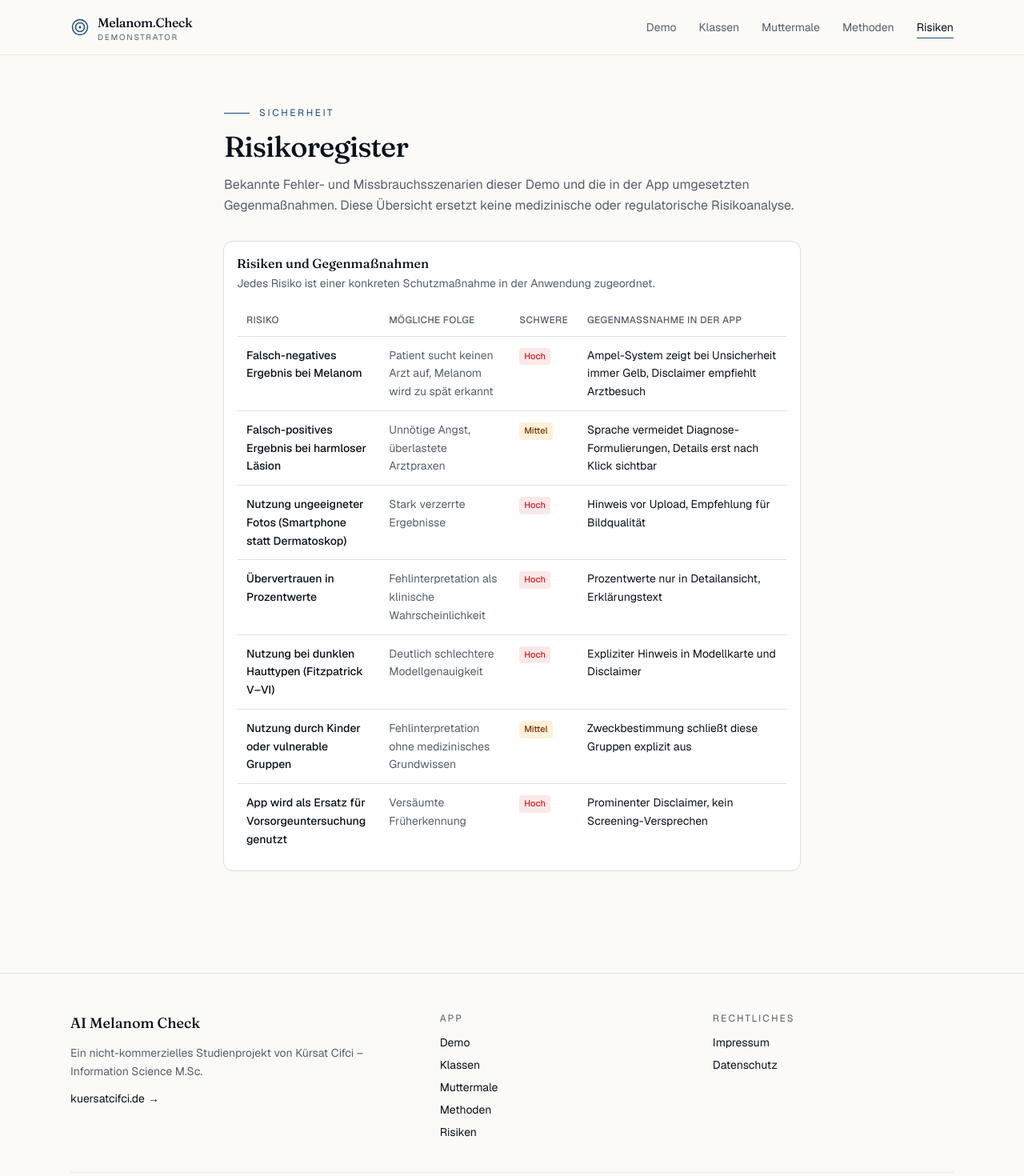
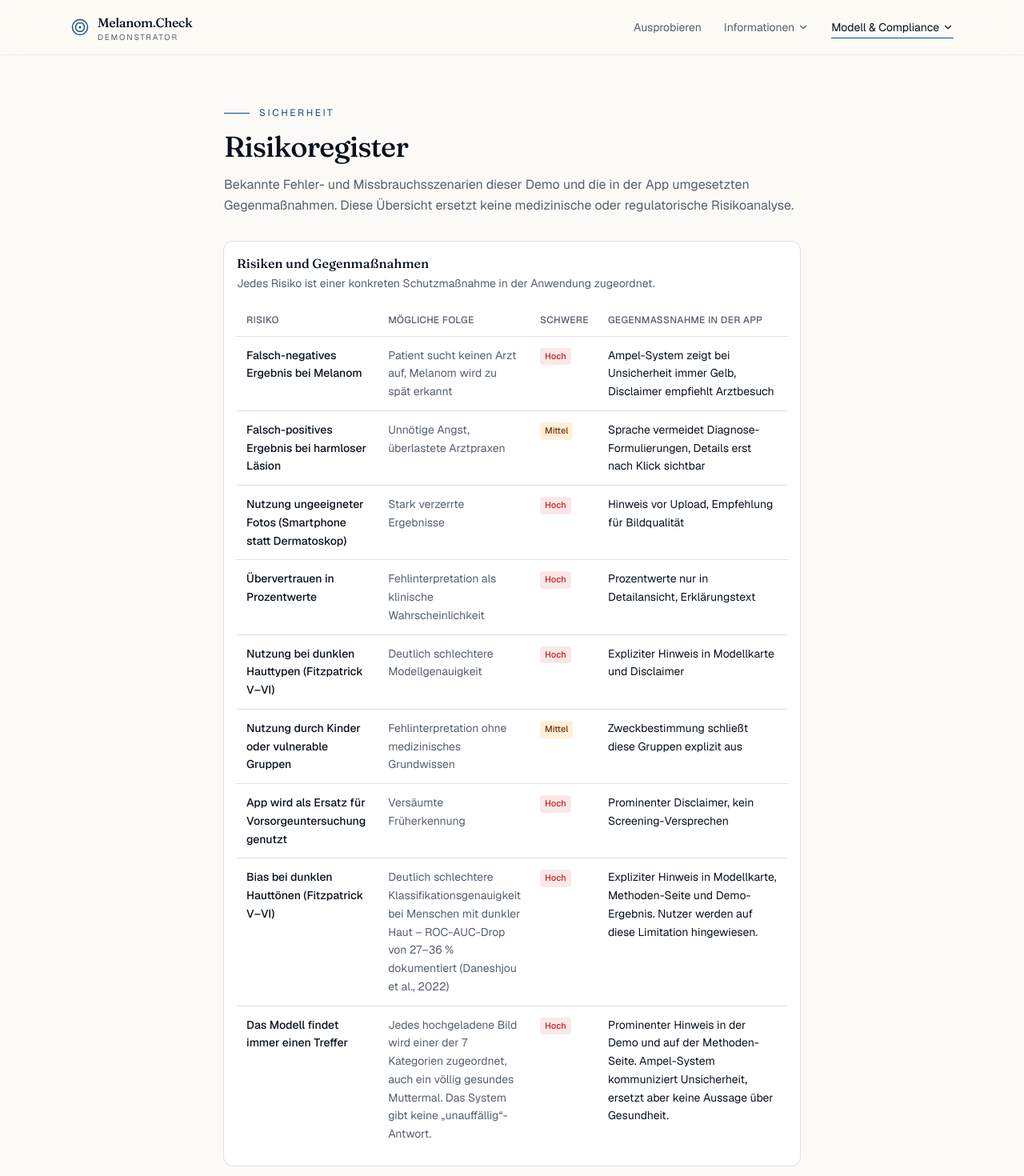
Before and after one commit to kuersatcifci/ai-melanom-check, a Next.js app: page /risk in a window 1280 px wide. Shown: the top 1470 px of the page at 80% size. Built offline with nearby package versions, Linux system fonts and the light colour scheme.

Commit message:
Restructure nav: Ausprobieren/Informationen/Modell&Compliance, fix H1, add bias risks, SVG aria-labels, meta tags

```diff
--- a/src/app/demo/page.tsx
+++ b/src/app/demo/page.tsx
@@ -1,9 +1,9 @@
 import DemoClient from "./DemoClient";
 
 export const metadata = {
-  title: "Live-Demo – AI Melanom Check",
+  title: "Muttermal-Check – AI Melanom Check",
   description:
-    "Live-Demo zur Hautläsionsklassifikation: Bild in den Browser laden, Vision-Transformer-Modell läuft lokal ohne Server-Upload, Ergebnis als Ampel-Lesart.",
+    "KI-basierte Hautläsionsklassifikation im Browser. Kein Upload, keine Diagnose, vollständig lokal.",
   alternates: { canonical: "/demo" },
 };
 
--- a/src/app/klassen/page.tsx
+++ b/src/app/klassen/page.tsx
@@ -5,7 +5,7 @@ import { CLASSES } from "@/lib/classes";
 export const metadata = {
   title: "Hautläsionen im Überblick – AI Melanom Check",
   description:
-    "Sieben dermatoskopische Kategorien aus dem HAM10000-Datensatz: von gutartig bis bösartig mit Direktlinks zu detaillierten Beschreibungen und APA-7-Quellen.",
+    "Sieben dermatoskopische Kategorien erklärt: von Muttermal bis Melanom. Medizinisch fundiert, verständlich für alle.",
   alternates: { canonical: "/klassen" },
 };
 
@@ -37,7 +37,7 @@ export default function KlassenIndexPage() {
 
       <header className="flex max-w-3xl flex-col gap-4">
         <h1 className="font-heading text-balance text-4xl font-medium leading-tight tracking-tight sm:text-5xl">
-          Hautläsionen im Überblick
+          Hautläsionen
         </h1>
         <p className="text-muted-foreground text-base leading-relaxed sm:text-lg">
           Sieben dermatoskopische Kategorien aus dem HAM10000-Datensatz — von
--- a/src/app/layout.tsx
+++ b/src/app/layout.tsx
@@ -42,7 +42,7 @@ export default function RootLayout({
         <div className="flex-1">{children}</div>
         <footer className="border-t mt-16">
           <div className="mx-auto w-full max-w-6xl px-6 py-12">
-            <div className="grid grid-cols-1 gap-10 sm:grid-cols-2 lg:grid-cols-[1.4fr_1fr_1fr]">
+            <div className="grid grid-cols-1 gap-10 sm:grid-cols-2 lg:grid-cols-[1.4fr_repeat(4,1fr)]">
               <div className="flex flex-col gap-3">
                 <p className="font-heading text-lg font-medium">
                   AI Melanom Check
@@ -69,7 +69,7 @@ export default function RootLayout({
 
               <div className="flex flex-col gap-3">
                 <p className="text-muted-foreground text-xs uppercase tracking-[0.18em]">
-                  App
+                  Ausprobieren
                 </p>
                 <ul className="flex flex-col gap-2 text-sm">
                   <li>
@@ -80,12 +80,20 @@ export default function RootLayout({
                       Demo
                     </Link>
                   </li>
+                </ul>
+              </div>
+
+              <div className="flex flex-col gap-3">
+                <p className="text-muted-foreground text-xs uppercase tracking-[0.18em]">
+                  Informationen
+                </p>
+                <ul className="flex flex-col gap-2 text-sm">
                   <li>
                     <Link
                       href="/klassen"
                       className="hover:text-primary text-foreground underline-offset-4 hover:underline"
                     >
-                      Klassen
+                      Alle Klassen
                     </Link>
                   </li>
                   <li>
@@ -96,6 +104,14 @@ export default function RootLayout({
                       Muttermale
                     </Link>
                   </li>
+                </ul>
+              </div>
+
+              <div className="flex flex-col gap-3">
+                <p className="text-muted-foreground text-xs uppercase tracking-[0.18em]">
+                  Modell &amp; Compliance
+                </p>
+                <ul className="flex flex-col gap-2 text-sm">
                   <li>
                     <Link
                       href="/methods"
--- a/src/app/muttermal/page.tsx
+++ b/src/app/muttermal/page.tsx
@@ -11,9 +11,9 @@ import {
 } from "@/components/ui/table";
 
 export const metadata = {
-  title: "Muttermale verstehen – Wann ist ein Muttermal gefährlich?",
+  title: "Muttermale verstehen – AI Melanom Check",
   description:
-    "Alles über Muttermale: Was ist normal, was ist verdächtig? ABCDE-Regel, Selbstuntersuchung, wann zum Hautarzt. Medizinisch fundiert, verständlich erklärt. Stand Mai 2026.",
+    "Wann ist ein Muttermal gefährlich? ABCDE-Regel, Selbstuntersuchung und wann zum Hautarzt. Stand Mai 2026.",
   alternates: { canonical: "/muttermal" },
 };
 
@@ -359,6 +359,7 @@ export default function MuttermalPage() {
               <div className="font-heading text-base font-medium leading-tight">
                 {rule.name}
               </div>
+              <figure className="flex flex-col">
                 <div
                   role="img"
                   aria-label={rule.ariaLabel}
@@ -366,6 +367,11 @@ export default function MuttermalPage() {
                 >
                   {rule.svg}
                 </div>
+                <figcaption className="sr-only">
+                  Illustration zur ABCDE-Regel, Buchstabe {rule.letter}:{" "}
+                  {rule.name}.
+                </figcaption>
+              </figure>
               <p className="text-muted-foreground text-sm leading-relaxed">
                 {rule.text}
               </p>
--- a/src/app/risk/page.tsx
+++ b/src/app/risk/page.tsx
@@ -15,9 +15,9 @@ import {
 } from "@/components/ui/table";
 
 export const metadata = {
-  title: "Risiken – AI Melanom Check",
+  title: "Risikoregister – AI Melanom Check",
   description:
-    "Risikoregister: bekannte Fehler- und Missbrauchsszenarien der Demo mit zugeordneten Gegenmaßnahmen in der App. Schwerebewertung und konkrete Schutzmaßnahmen.",
+    "Bekannte Risiken des KI-Modells und Gegenmaßnahmen – transparent dokumentiert nach EU AI Act.",
   alternates: { canonical: "/risk" },
 };
 
@@ -75,6 +75,22 @@ const RISKS: RiskRow[] = [
     consequence: "Versäumte Früherkennung",
     severity: "Hoch",
     mitigation: "Prominenter Disclaimer, kein Screening-Versprechen",
+  },
+  {
+    risk: "Bias bei dunklen Hauttönen (Fitzpatrick V–VI)",
+    consequence:
+      "Deutlich schlechtere Klassifikationsgenauigkeit bei Menschen mit dunkler Haut – ROC-AUC-Drop von 27–36 % dokumentiert (Daneshjou et al., 2022)",
+    severity: "Hoch",
+    mitigation:
+      "Expliziter Hinweis in Modellkarte, Methoden-Seite und Demo-Ergebnis. Nutzer werden auf diese Limitation hingewiesen.",
+  },
+  {
+    risk: "Das Modell findet immer einen Treffer",
+    consequence:
+      "Jedes hochgeladene Bild wird einer der 7 Kategorien zugeordnet, auch ein völlig gesundes Muttermal. Das System gibt keine „unauffällig“-Antwort.",
+    severity: "Hoch",
+    mitigation:
+      "Prominenter Hinweis in der Demo und auf der Methoden-Seite. Ampel-System kommuniziert Unsicherheit, ersetzt aber keine Aussage über Gesundheit.",
   },
 ];
 
--- a/src/components/SiteNav.tsx
+++ b/src/components/SiteNav.tsx
@@ -1,17 +1,46 @@
 "use client";
 
-import { useEffect, useState } from "react";
+import { useEffect, useId, useRef, useState } from "react";
 import Link from "next/link";
 import { usePathname } from "next/navigation";
-import { Menu, X } from "lucide-react";
+import { ChevronDown, Menu, X } from "lucide-react";
 
-const LINKS = [
-  { href: "/demo", label: "Demo" },
-  { href: "/klassen", label: "Klassen" },
+type NavChild = { href: string; label: string };
+
+type NavItem =
+  | { kind: "link"; href: string; label: string }
+  | {
+      kind: "linkWithMenu";
+      href: string;
+      label: string;
+      children: readonly NavChild[];
+    }
+  | {
+      kind: "menu";
+      label: string;
+      children: readonly NavChild[];
+    };
+
+const NAV: readonly NavItem[] = [
+  { kind: "link", href: "/demo", label: "Ausprobieren" },
+  {
+    kind: "linkWithMenu",
+    href: "/klassen",
+    label: "Informationen",
+    children: [
+      { href: "/klassen", label: "Alle Klassen" },
       { href: "/muttermal", label: "Muttermale" },
+    ],
+  },
+  {
+    kind: "menu",
+    label: "Modell & Compliance",
+    children: [
       { href: "/methods", label: "Methoden" },
       { href: "/risk", label: "Risiken" },
-];
+    ],
+  },
+] as const;
 
 function LogoMark({ className = "" }: { className?: string }) {
   return (
@@ -31,6 +60,154 @@ function LogoMark({ className = "" }: { className?: string }) {
   );
 }
 
+type ActiveCheck = (href: string) => boolean;
+
+function isItemActive(item: NavItem, isActive: ActiveCheck): boolean {
+  if (item.kind === "link") return isActive(item.href);
+  if (item.kind === "menu") return item.children.some((c) => isActive(c.href));
+  return isActive(item.href) || item.children.some((c) => isActive(c.href));
+}
+
+function DesktopDropdownItem({
+  item,
+  isActive,
+  onNavigate,
+}: {
+  item: Extract<NavItem, { kind: "linkWithMenu" | "menu" }>;
+  isActive: ActiveCheck;
+  onNavigate: () => void;
+}) {
+  const [open, setOpen] = useState(false);
+  const rootRef = useRef<HTMLDivElement>(null);
+  const menuId = useId();
+  const active = isItemActive(item, isActive);
+
+  useEffect(() => {
+    if (!open) return;
+    const onClickOutside = (e: MouseEvent) => {
+      if (!rootRef.current?.contains(e.target as Node)) setOpen(false);
+    };
+    const onEscape = (e: KeyboardEvent) => {
+      if (e.key === "Escape") setOpen(false);
+    };
+    document.addEventListener("mousedown", onClickOutside);
+    document.addEventListener("keydown", onEscape);
+    return () => {
+      document.removeEventListener("mousedown", onClickOutside);
+      document.removeEventListener("keydown", onEscape);
+    };
+  }, [open]);
+
+  const onBlurContainer = (e: React.FocusEvent<HTMLDivElement>) => {
+    if (!rootRef.current?.contains(e.relatedTarget as Node | null)) {
+      setOpen(false);
+    }
+  };
+
+  const triggerClassName =
+    "relative inline-flex items-center gap-1 text-sm transition-colors " +
+    (active
+      ? "text-foreground"
+      : "text-muted-foreground hover:text-foreground");
+
+  const underlineClassName =
+    "bg-primary absolute -bottom-1 left-0 h-px transition-all duration-300 " +
+    (active ? "w-full" : "w-0");
+
+  const handleNavigate = () => {
+    setOpen(false);
+    onNavigate();
+  };
+
+  return (
+    <div
+      ref={rootRef}
+      className="relative"
+      onMouseEnter={() => setOpen(true)}
+      onMouseLeave={() => setOpen(false)}
+      onFocus={() => setOpen(true)}
+      onBlur={onBlurContainer}
+    >
+      {item.kind === "linkWithMenu" ? (
+        <Link
+          href={item.href}
+          aria-current={isActive(item.href) ? "page" : undefined}
+          aria-haspopup="menu"
+          aria-expanded={open}
+          aria-controls={menuId}
+          onClick={handleNavigate}
+          className={triggerClassName}
+        >
+          {item.label}
+          <ChevronDown
+            aria-hidden="true"
+            className={
+              "h-3.5 w-3.5 transition-transform " +
+              (open ? "rotate-180" : "rotate-0")
+            }
+          />
+          <span aria-hidden="true" className={underlineClassName} />
+        </Link>
+      ) : (
+        <button
+          type="button"
+          aria-haspopup="menu"
+          aria-expanded={open}
+          aria-controls={menuId}
+          onClick={() => setOpen((v) => !v)}
+          className={triggerClassName}
+        >
+          {item.label}
+          <ChevronDown
+            aria-hidden="true"
+            className={
+              "h-3.5 w-3.5 transition-transform " +
+              (open ? "rotate-180" : "rotate-0")
+            }
+          />
+          <span aria-hidden="true" className={underlineClassName} />
+        </button>
+      )}
+
+      <div
+        id={menuId}
+        role="menu"
+        aria-label={item.label}
+        className={
+          "border-border/60 bg-background absolute top-full right-0 z-50 mt-2 min-w-[12rem] overflow-hidden rounded-md border shadow-lg transition-all duration-150 " +
+          (open
+            ? "pointer-events-auto translate-y-0 opacity-100"
+            : "pointer-events-none -translate-y-1 opacity-0")
+        }
+      >
+        <ul className="flex flex-col py-1">
+          {item.children.map((child) => {
+            const childActive = isActive(child.href);
+            return (
+              <li key={child.href} role="none">
+                <Link
+                  role="menuitem"
+                  href={child.href}
+                  aria-current={childActive ? "page" : undefined}
+                  onClick={handleNavigate}
+                  className={
+                    "hover:bg-muted block px-4 py-2 text-sm transition-colors " +
+                    (childActive
+                      ? "text-foreground bg-muted/60"
+                      : "text-muted-foreground hover:text-foreground")
+                  }
+                >
+                  {child.label}
+                </Link>
+              </li>
+            );
+          })}
+        </ul>
+      </div>
+    </div>
+  );
+}
+
 export function SiteNav() {
   const pathname = usePathname();
   const [open, setOpen] = useState(false);
@@ -44,7 +221,7 @@ export function SiteNav() {
     };
   }, [open]);
 
-  const isActive = (href: string) =>
+  const isActive: ActiveCheck = (href) =>
     href === "/" ? pathname === "/" : pathname.startsWith(href);
 
   return (
@@ -55,7 +232,7 @@ export function SiteNav() {
           aria-label="Zur Startseite"
           className="group flex items-center gap-2.5"
         >
-          <LogoMark className="text-primary h-6 w-6 transition-transform group-hover:rotate-45" />
+          <LogoMark className="text-primary h-6 w-6 transition-transform group-hover:rotate-45 motion-reduce:transition-none motion-reduce:group-hover:rotate-0" />
           <span className="flex flex-col leading-none">
             <span className="font-heading text-base font-medium tracking-tight">
               Melanom<span className="text-primary">.</span>Check
@@ -70,12 +247,13 @@ export function SiteNav() {
           aria-label="Hauptnavigation"
           className="hidden items-center gap-7 md:flex"
         >
-          {LINKS.map((link) => {
-            const active = isActive(link.href);
+          {NAV.map((item) => {
+            if (item.kind === "link") {
+              const active = isActive(item.href);
               return (
                 <Link
-                key={link.href}
-                href={link.href}
+                  key={item.href}
+                  href={item.href}
                   aria-current={active ? "page" : undefined}
                   className={
                     "relative text-sm transition-colors " +
@@ -84,15 +262,24 @@ export function SiteNav() {
                       : "text-muted-foreground hover:text-foreground")
                   }
                 >
-                {link.label}
+                  {item.label}
                   <span
                     aria-hidden="true"
                     className={
                       "bg-primary absolute -bottom-1 left-0 h-px transition-all duration-300 " +
-                    (active ? "w-full" : "w-0 group-hover:w-full")
+                      (active ? "w-full" : "w-0")
                     }
                   />
                 </Link>
+              );
+            }
+            return (
+              <DesktopDropdownItem
+                key={item.label}
+                item={item}
+                isActive={isActive}
+                onNavigate={() => setOpen(false)}
+              />
             );
           })}
         </nav>
@@ -115,7 +302,7 @@ export function SiteNav() {
         aria-modal="true"
         aria-hidden={!open}
         className={
-          "bg-background fixed inset-x-0 top-[65px] bottom-0 z-30 origin-top transition-all duration-300 md:hidden " +
+          "bg-background fixed inset-x-0 top-[65px] bottom-0 z-30 origin-top overflow-y-auto transition-all duration-300 md:hidden " +
           (open
             ? "pointer-events-auto translate-y-0 opacity-100"
             : "pointer-events-none -translate-y-2 opacity-0")
@@ -123,33 +310,84 @@ export function SiteNav() {
       >
         <nav
           aria-label="Mobile Navigation"
-          className="mx-auto flex w-full max-w-3xl flex-col gap-1 px-6 py-8"
+          className="mx-auto flex w-full max-w-3xl flex-col gap-6 px-6 py-8"
         >
-          {LINKS.map((link, i) => {
-            const active = isActive(link.href);
+          {NAV.map((item) => {
+            if (item.kind === "link") {
+              const active = isActive(item.href);
               return (
                 <Link
-                key={link.href}
-                href={link.href}
+                  key={item.href}
+                  href={item.href}
                   onClick={() => setOpen(false)}
                   aria-current={active ? "page" : undefined}
                   className={
                     "flex items-baseline justify-between border-b py-4 transition-opacity " +
                     (active
                       ? "border-primary/40 text-foreground"
-                    : "border-border/60 text-muted-foreground hover:text-foreground") +
-                  (open ? " animate-in fade-in slide-in-from-top-2" : "")
+                      : "border-border/60 text-muted-foreground hover:text-foreground")
                   }
-                style={{ animationDelay: open ? `${i * 50}ms` : undefined }}
                 >
-                <span className="font-heading text-2xl">{link.label}</span>
-                <span className="text-muted-foreground text-xs tabular-nums">
-                  0{i + 1}
-                </span>
+                  <span className="font-heading text-2xl">{item.label}</span>
                 </Link>
               );
+            }
+
+            return (
+              <div key={item.label} className="flex flex-col gap-1">
+                {item.kind === "linkWithMenu" ? (
+                  <Link
+                    href={item.href}
+                    onClick={() => setOpen(false)}
+                    aria-current={isActive(item.href) ? "page" : undefined}
+                    className={
+                      "flex items-baseline justify-between border-b py-4 transition-opacity " +
+                      (isActive(item.href)
+                        ? "border-primary/40 text-foreground"
+                        : "border-border/60 text-muted-foreground hover:text-foreground")
+                    }
+                  >
+                    <span className="font-heading text-2xl">{item.label}</span>
+                  </Link>
+                ) : (
+                  <div className="border-border/60 flex items-baseline justify-between border-b py-4">
+                    <span className="font-heading text-foreground text-2xl">
+                      {item.label}
+                    </span>
+                  </div>
+                )}
+                <ul
+                  className="flex flex-col"
+                  aria-label={`Untermenü ${item.label}`}
+                >
+                  {item.children.map((child) => {
+                    const childActive = isActive(child.href);
+                    return (
+                      <li key={child.href}>
+                        <Link
+                          href={child.href}
+                          onClick={() => setOpen(false)}
+                          aria-current={childActive ? "page" : undefined}
+                          className={
+                            "block py-2.5 pl-4 text-base transition-opacity " +
+                            (childActive
+                              ? "text-foreground"
+                              : "text-muted-foreground hover:text-foreground")
+                          }
+                        >
+                          <span className="mr-2 text-xs" aria-hidden="true">
+                            ↳
+                          </span>
+                          {child.label}
+                        </Link>
+                      </li>
+                    );
                   })}
-          <p className="text-muted-foreground mt-8 text-xs leading-relaxed">
+                </ul>
+              </div>
+            );
+          })}
+          <p className="text-muted-foreground mt-4 text-xs leading-relaxed">
             Diese Anwendung ist kein Medizinprodukt. Sie ersetzt keine
             ärztliche Untersuchung.
           </p>
```
Also changed, not shown: src/app/page.tsx (+6 -5 lines). Lines whose indentation alone changed are shown as unchanged.
